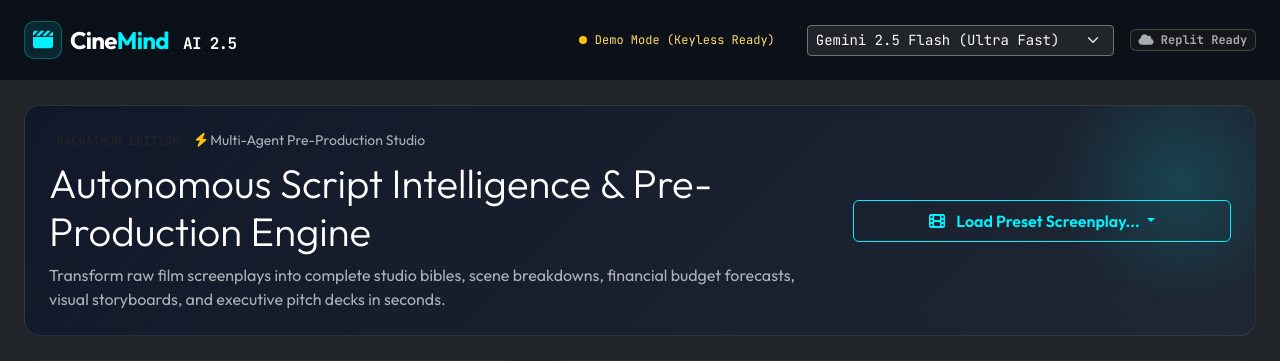
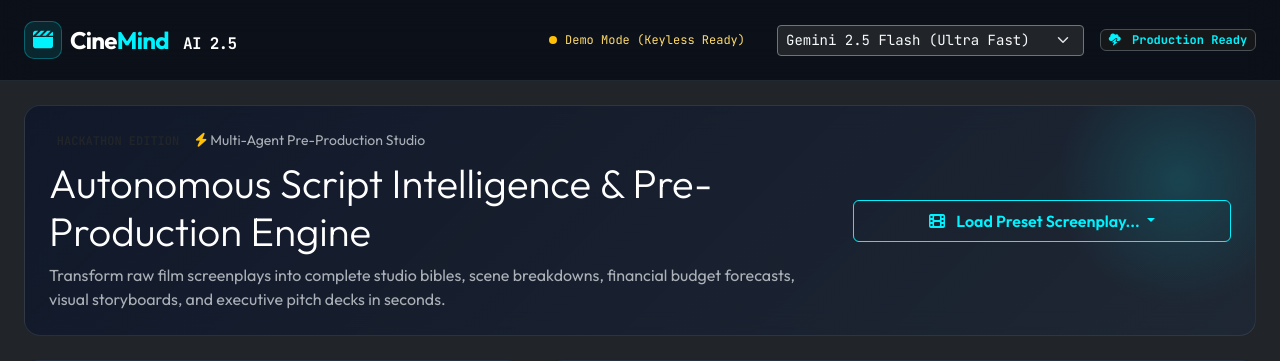
Before and after one commit to Laiba-Nasir7/Cinemind-ai, a Flask app: page / in a window 1280 px wide. Shown: the top 361 px of the page. Run offline with Flask 3, Linux system fonts and the light colour scheme; parts of the project's set-up code (start-up, migrations or seed data) failed here and were passed over; some libraries are stand-ins or nearby versions.

Commit message:
Add files via upload

```diff
--- a/Agentic cinema project/templates/index.html
+++ b/Agentic cinema project/templates/index.html
@@ -54,9 +54,9 @@
                     </select>
                 </div>
 
-                <!-- Replit Track Badge -->
-                <span class="badge bg-secondary-subtle text-secondary-emphasis border border-secondary border-opacity-50 font-mono d-none d-md-inline-block">
-                    <i class="fa-solid fa-cloud"></i> Replit Ready
+                <!-- Cloud Deployment Badge -->
+                <span class="badge bg-secondary-subtle text-cyan border border-cyan border-opacity-25 font-mono d-none d-md-inline-block">
+                    <i class="fa-solid fa-cloud-bolt me-1"></i> Production Ready
                 </span>
             </div>
         </div>
```
